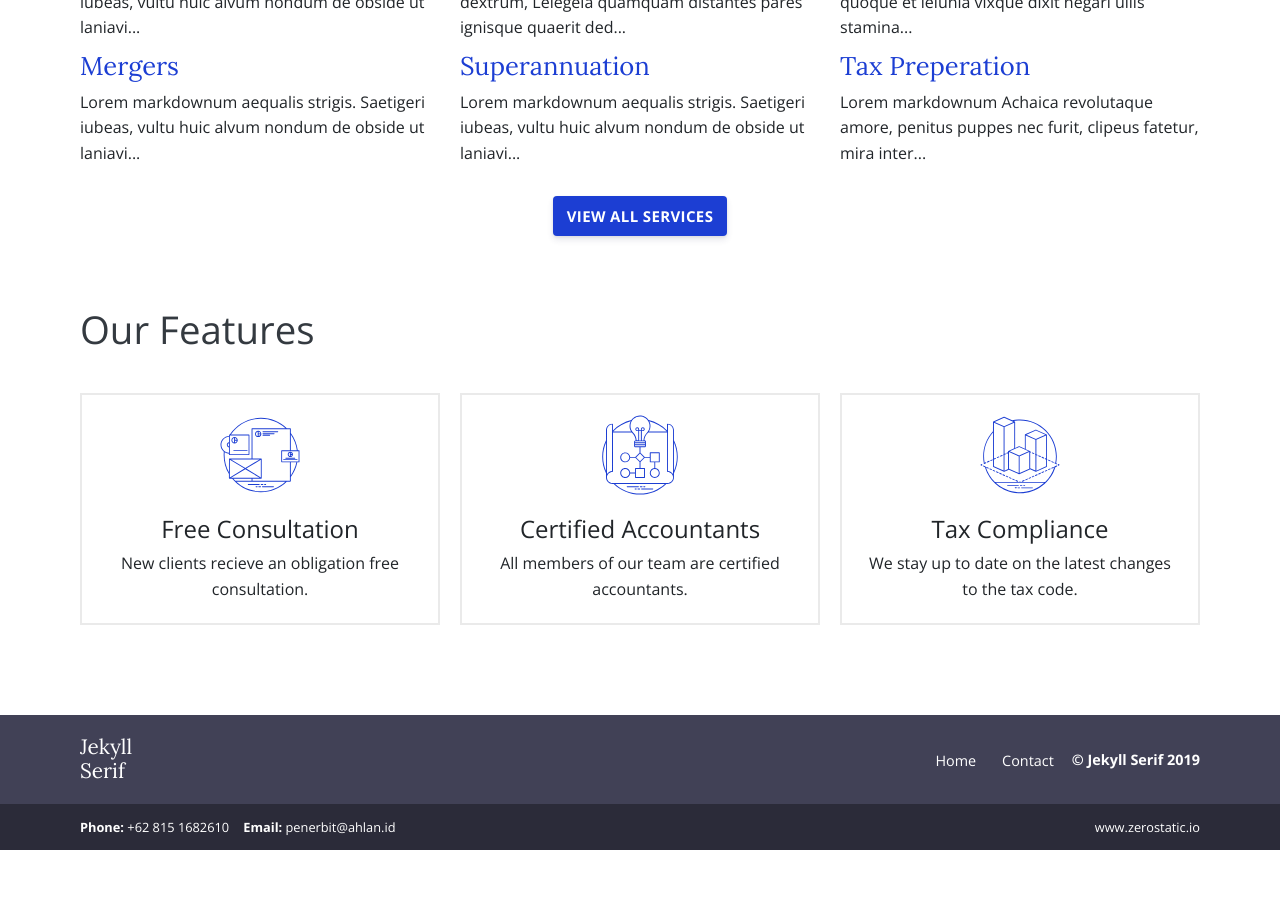
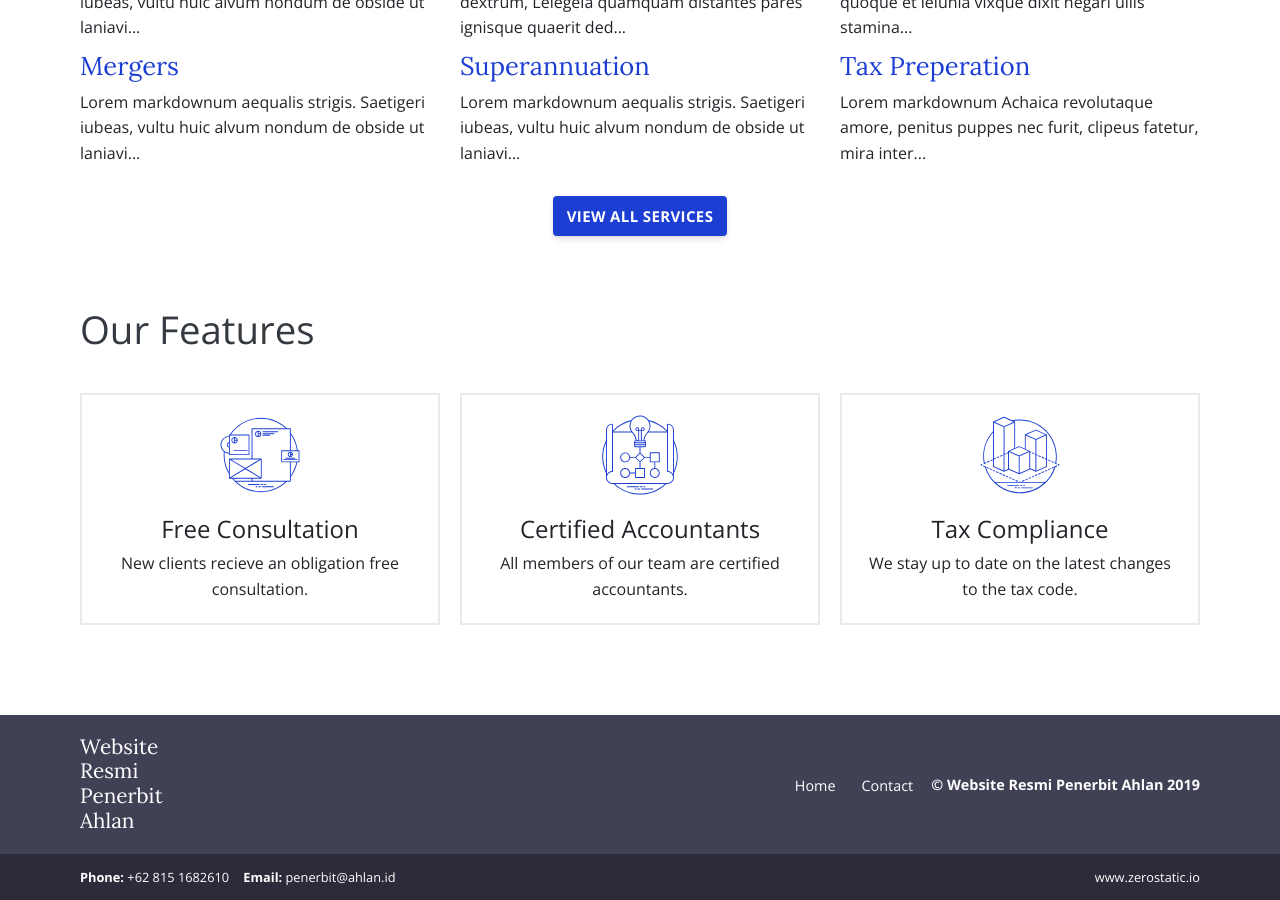
Before and after one commit to ahlanid/ahlanid.github.io, a Jekyll site: the page built from index.html, in a window 1280 px wide and 900 px high, scrolled down 758 px. Built offline with Jekyll 4.4.1, drawn with Linux system fonts in a browser that asks for light colours; before the commit the page ends 1608 px from its top, so only the background shows below that.

Commit message:
Update _config.yml

```diff
--- a/_config.yml
+++ b/_config.yml
@@ -1,12 +1,15 @@
 baseurl: ''
 exclude: ['README.md']
 permalink: pretty
-title: 'Jekyll Serif'
+title: 'Website Resmi Penerbit Ahlan'
 
 collections:
   services:
     output: true
     permalink: /services/:path/
+  agen:
+    output: true
+    permalink: /agen/:path/
   team:
     output: true
     permalink: /team/:path/
```
